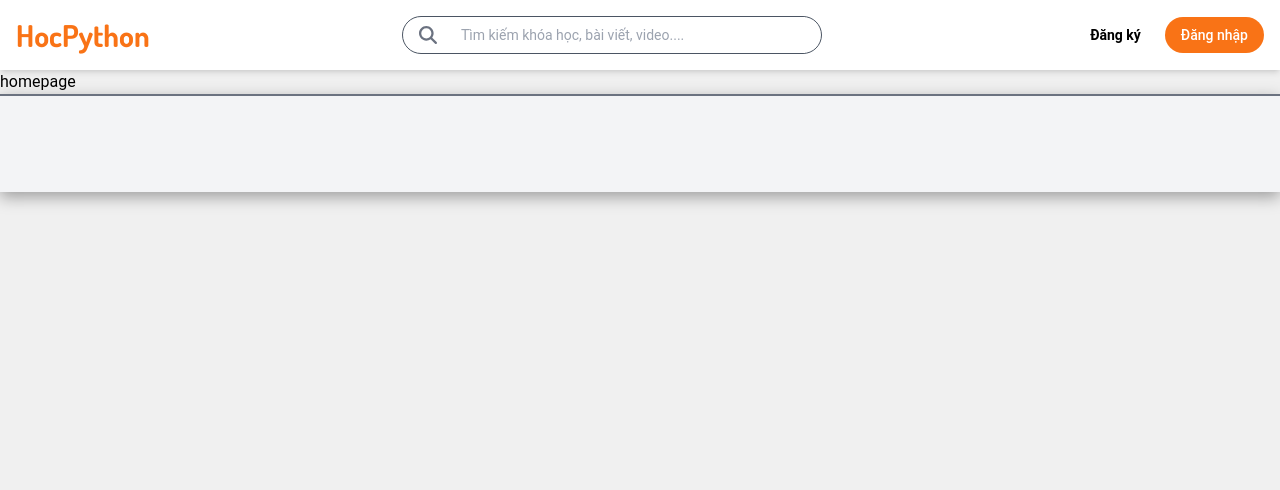
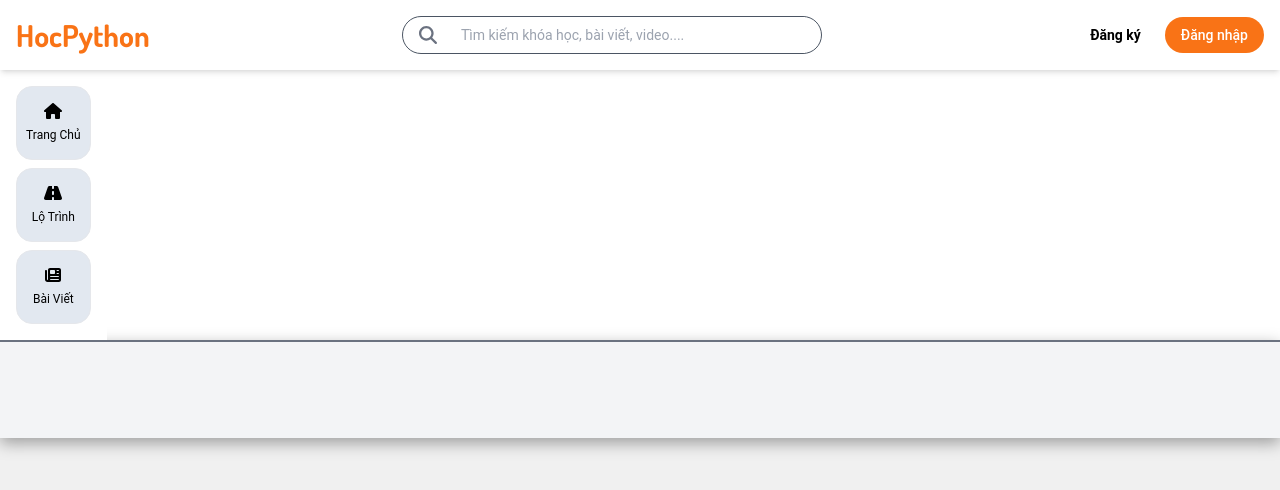
Before and after one commit to Hoangnambmt202/HocPython, a React (Vite) app in the folder frontend/: page / in a window 1280 px wide. Shown: the top 490 px of the page. Built offline with nearby package versions, Linux system fonts and the light colour scheme; a web font is replaced by a local one.

Commit message:
aside homepage, header

```diff
--- /dev/null
+++ b/frontend/src/components/AsideComponent/AsideComponent.jsx
@@ -0,0 +1,32 @@
+import { FontAwesomeIcon } from "@fortawesome/react-fontawesome";
+import { faHouse, faNewspaper, faRoad } from "@fortawesome/free-solid-svg-icons";
+import { Link } from "react-router-dom";
+
+ const AsideComponent = () => {
+  return (
+    <aside className=" md:block lg:block basis-1/12 bg-white container px-4">
+        <ul className="py-4 grid grid-cols-1 gap-2">
+            <li >
+                <Link className="rounded-2xl border px-1 py-4 bg-slate-200 text-black flex items-center justify-center flex-col " to="/">
+                    <FontAwesomeIcon icon={faHouse} />
+                    <div className="text-xs mt-2" >Trang Chủ</div>
+                </Link>
+            </li>
+            <li >
+                <Link className="rounded-2xl border px-2 py-4 bg-slate-200 text-black flex items-center justify-center flex-col " to="/">
+                    <FontAwesomeIcon icon={faRoad} />
+                    <div className="text-xs mt-2" >Lộ Trình</div>
+                </Link>
+            </li>
+            <li >
+                <Link className="rounded-2xl border px-2 py-4 bg-slate-200 text-black flex items-center justify-center flex-col " to="/">
+                    <FontAwesomeIcon icon={faNewspaper} />
+                    <div className="text-xs mt-2" >Bài Viết</div>
+                </Link>
+            </li>
+
+        </ul>
+    </aside>
+  )
+}
+export default AsideComponent;
--- a/frontend/src/components/HeaderComponent/HeaderComponent.jsx
+++ b/frontend/src/components/HeaderComponent/HeaderComponent.jsx
@@ -13,14 +13,14 @@ const Header = () => {
         <Link to="/">
           <div className="text-3xl font-Dosis font-bold text-orange-500">HocPython</div>
         </Link>
-        <div className="flex items-center px-4 search rounded-full border border-gray-600 w-[420px] ">
+        <div className="flex items-center focus-within:outline focus-within:outline-1 px-4 search rounded-full border border-gray-600 w-[420px] ">
             <FontAwesomeIcon
               icon={faSearch}
               className="text-lg text-gray-500"
             />
             <input
               type="text"
-              className="pl-6 pr-4 py-2 focus:outline-none flex-grow text-sm"
+              className="pl-6 pr-4 py-2 flex-grow text-sm focus:outline-none"
               placeholder="Tìm kiếm khóa học, bài viết, video.... "
             />
 
--- a/frontend/src/pages/HomePage/HomePage.jsx
+++ b/frontend/src/pages/HomePage/HomePage.jsx
@@ -1,10 +1,17 @@
+import AsideComponent from "../../components/AsideComponent/AsideComponent";
 
 
 const HomePage = () => {
 
 
   return (
-   <div>homepage</div>
+    <div className="flex w-full min-h-56 bg-white" >
+      <AsideComponent />
+      <div className="container px-4 mx-auto basis-11/12">
+
+      </div>
+    </div>
+
   );
 };
 
--- a/frontend/src/routes/index.js
+++ b/frontend/src/routes/index.js
@@ -1,14 +1,8 @@
 
-import CartPage from "../pages/CartPage/CartPage";
-import CheckoutPage from "../pages/CheckoutPage/CheckoutPage";
-import ContactPage from "../pages/ContactPage";
-import FashionCollectionPage from "../pages/FashionCollectionPage/FashionCollectionPage";
+
 import HomePage from "../pages/HomePage/HomePage";
-import NewArrivalsPage from "../pages/NewArrivalsPage/NewArrivalsPage";
 import NotFoundPage from "../pages/NotFoundPage/NotFoundPage";
-import ProductDetailPage from "../pages/ProductDetailPage/ProductDetailPage";
-import ProductPage from "../pages/ProductPage/ProductsPage";
-import UserPage from "../pages/UserPage/UserPage";
+
 import SignInPage from "../pages/SignInPage/SignInPage";
 import { SignUpPage } from "../pages/SignUpPage/SignUpPage";
 
@@ -19,50 +13,11 @@ const routes = [
     page: HomePage,
     isShowHeader: true,
   },
-  {
-    path: "/contact",
-    page: ContactPage,
-    isShowHeader: true,
-  },
+
   {
     path: "*",
     page: NotFoundPage,
     isShowHeader: false,
-  },
-  {
-    path: "/new-arrivals",
-    page: NewArrivalsPage,
-    isShowHeader: true,
-  },
-  {
-    path: "/products",
-    page: ProductPage,
-    isShowHeader: true,
-  },
-  {
-    path: "/collection",
-    page: FashionCollectionPage,
-    isShowHeader: true,
-  },
-  {
-    path: "/cart",
-    page: CartPage,
-    isShowHeader: true,
-  },
-  {
-    path: "/checkout",
-    page: CheckoutPage,
-    isShowHeader: true,
-  },
-  {
-    path: "/user",
-    page: UserPage,
-    isShowHeader: true,
-  },
-  {
-    path: "/product-detail",
-    page: ProductDetailPage,
-    isShowHeader:true,
   },
   {
     path: "sign-in",
```
